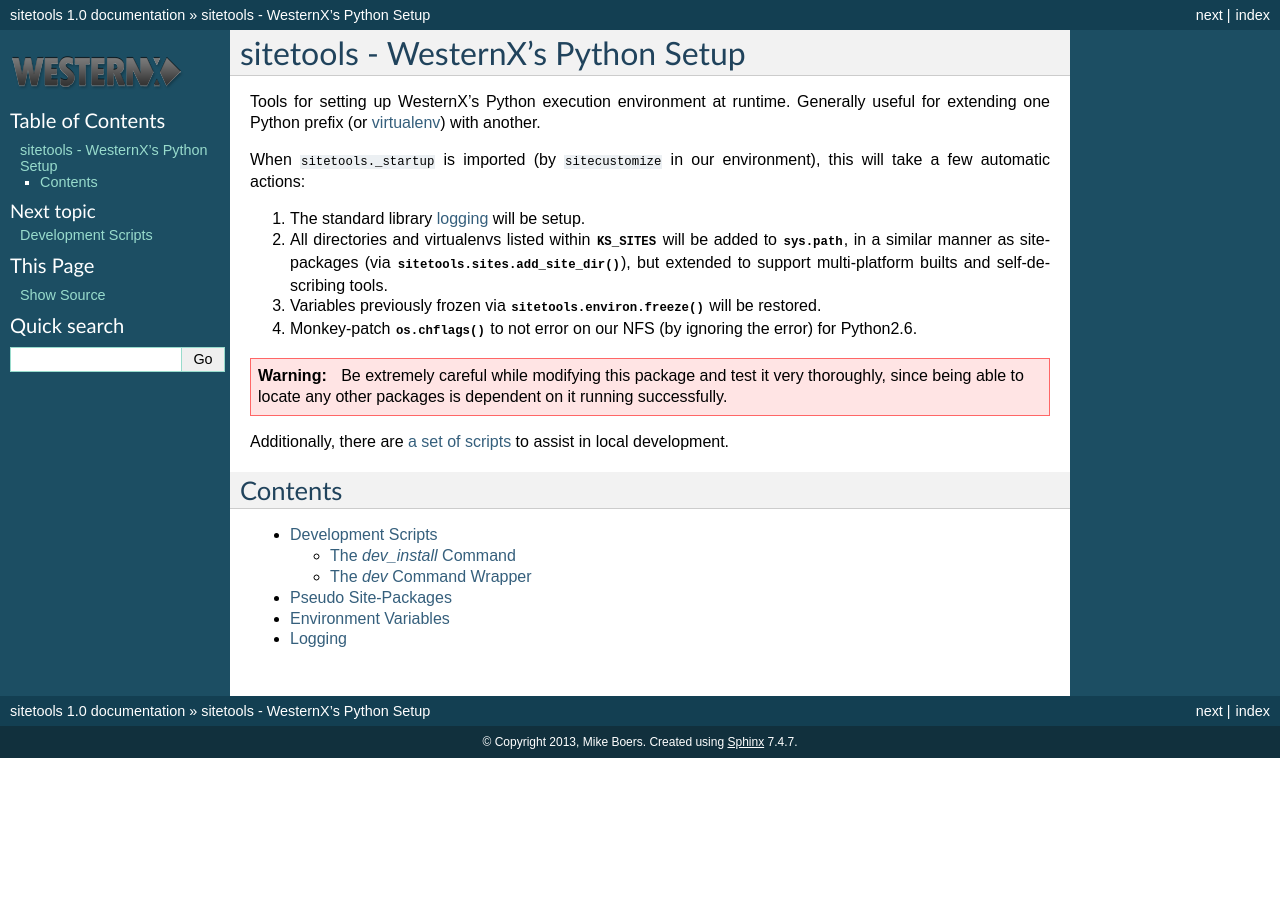
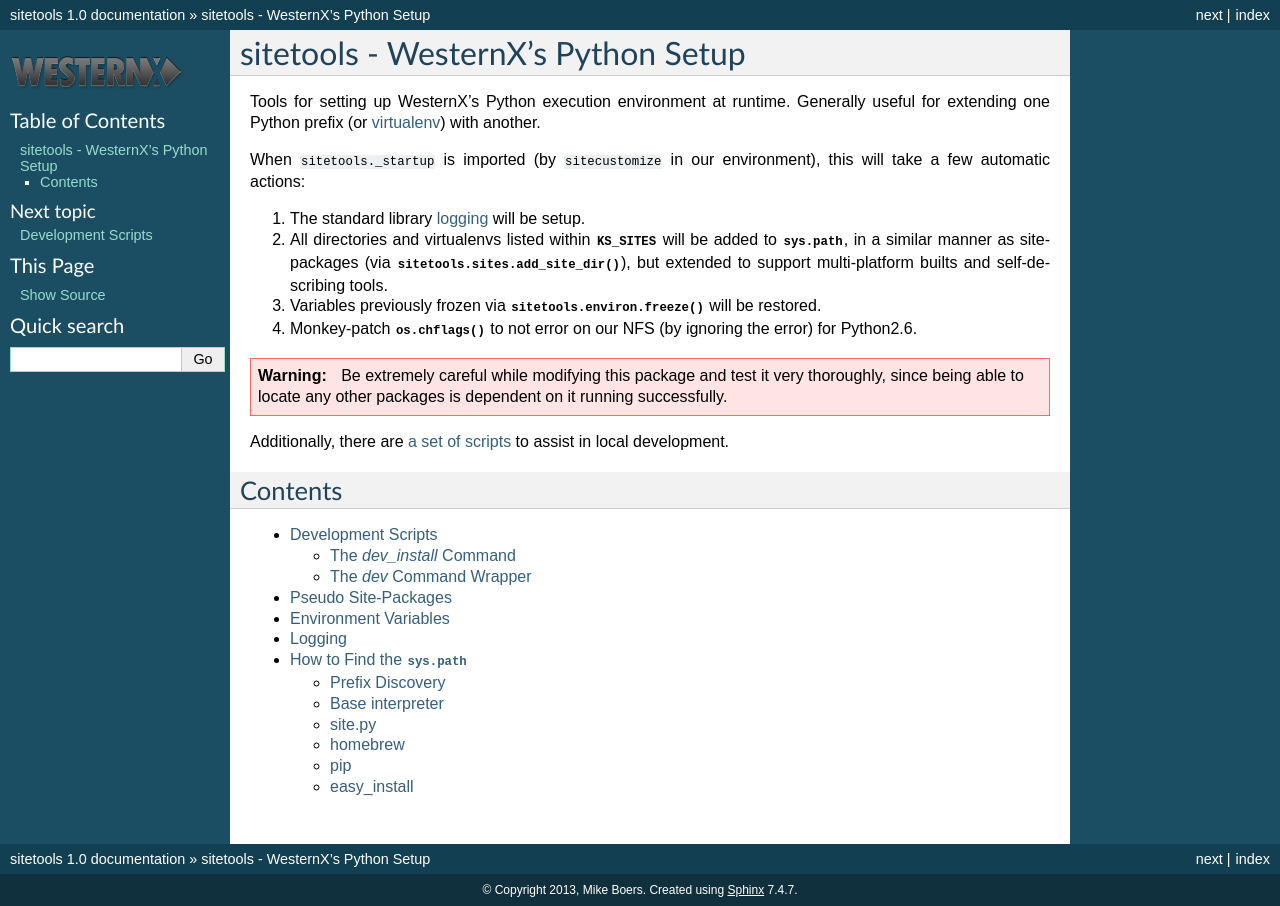
Before and after one commit to vfxetc/sitetools, a Sphinx documentation site: the page built from docs/index.rst, in a window 1280 px wide. Built offline with Sphinx 7.4.7, drawn with Linux system fonts in a browser that asks for light colours; some of the changed lines change nothing that is shown.

Commit message:
Incorporate docs regarding how sys.path is build

```diff
--- a/docs/index.rst
+++ b/docs/index.rst
@@ -44,3 +44,4 @@
     sites
     environ
     logging
+    path
--- /dev/null
+++ b/docs/path.rst
@@ -0,0 +1,121 @@
+
+How to Find the ``sys.path``
+============================
+
+Sure, there is a :envvar:`PYTHONPATH`, but how exactly does Python use it to
+construct the final :data:`sys.path`?
+
+
+Prefix Discovery
+----------------
+
+First, Python discovers its ``sys.prefix`` and ``sys.exec_prefix``. This is
+done by ``Modules/getpath.c``, but generally it uses ``$PYTHONHOME`` if it is
+set, otherwise it will:
+
+1) start at the python executable;
+2) walk up the parent directories looking for ``lib/pythonX.Y/os.py``, and save
+   this directory to ``sys.prefix``;
+3) walk up the parent directories looking for ``lib/pythonX.Y/lib-dynload``,
+   and save this directory to ``sys.exec_prefix``.
+
+
+Base interpreter
+----------------
+
+Before running anything, or even importing site.py, the interpreter sets
+sys.path to the following (on my Mac)::
+
+    [$PYTHONPATH[0]]
+    [...]
+    {sys.prefix}/lib/python27.zip
+    {sys.prefix}/lib/python2.7/
+    {sys.prefix}/lib/python2.7/plat-darwin
+    {sys.prefix}/lib/python2.7/plat-mac
+    {sys.prefix}/lib/python2.7/plat-mac/lib-scriptpackages
+    {sys.prefix}/lib/python2.7/lib-tk
+    {sys.prefix}/lib/python2.7/lib-old
+    {sys.exec_prefix}/lib/python2.7/lib-dynload
+
+
+site.py
+-------
+
+Then it imports ``site``, Which calls ``site.addsitedir`` on the site-packages
+directory above.
+
+Any lines which are found in a ``*.pth`` file are appended to ``sys.path``, while
+those that start with ``import`` are exec-ed.
+
+Our ``sys.path`` now looks like::
+
+    $PYTHONPATH
+    sys.prefix-ed stdlib
+    sys.exec_prefix-ed stdlib
+    site-packages
+    *.pth in site-packages
+
+Finally, it imports ``sitecustomize``, which you can hook to do whatever you want.
+
+
+homebrew
+--------
+
+Homebrew provides its own ``sitecustomize.py``, which it uses to clean the
+site-packages within the python tree out of the sys.path, and add one within
+the homebrew prefix.
+
+Lets say homebrew is installed at ``/brew``. Python's prefix is then
+``/brew/opt/python``. If you install packages into ``/brew/opt/python/lib/pythonX.Y/site-packages``
+then will be destroyed when you perform a minor upgrade. Their ``sitecustomize.py``
+strips all ``/brew/opt/`` out of ``sys.path``, and replaces it with ``/brew/lib/pythonX.Y/site-packages``.
+
+The only annoying part about this is that we lose our own sitecustomize hook.
+
+
+pip
+---
+
+Pip installs packages into site-packages as "flat" (directly importable) packages
+(along with *.egg-info directories) such that it does not
+need to use any ``*.pth`` files.
+
+So, our ``sys.path`` looks like::
+
+    $PYTHONPATH
+    sys.prefix-ed stdlib
+    sys.exec_prefix-ed stdlib
+    site-packages (including pip-installed packages)
+    *.pth in site-packages
+
+
+easy_install
+------------
+
+easy_install creates an ``easy_install.pth``, which is required because it chooses
+to install things as eggs.
+
+It also (ab)uses the ``*.pth`` import magic to capture everything which is appended
+to sys.path and insert it at the front::
+
+    import sys; sys.__plen = len(sys.path)
+    ./Jinja2-2.7.2-py2.7.egg
+    ./MarkupSafe-0.23-py2.7-macosx-10.8-x86_64.egg
+    ./docutils-0.11-py2.7.egg
+    ./Pygments-1.6-py2.7.egg
+    import sys; new=sys.path[sys.__plen:]; del sys.path[sys.__plen:]; p=getattr(sys,'__egginsert',0); sys.path[p:p]=new; sys.__egginsert = p+len(new)
+
+This takes the new stuff, and inserts it at ``sys.__egginsert`` (or 0). If there are
+multiple ``*.pth`` files which use this scheme they seem like they will play nicely.
+
+This places easy_install-ed packages before the ``$PYTHONPATH``, so now it looks like::
+
+    easy_install-ed packages, via easy_install.pth in site-packages
+    $PYTHONPATH
+    sys.prefix-ed stdlib
+    sys.exec_prefix-ed stdlib
+    site-packages (including pip-installed packages)
+    *.pth in site-packages
+
+It also creates it's own site.py for whatever reason. It seems to do more
+reordering of the ``sys.path``, but I can't immediately divine what it is.
```
